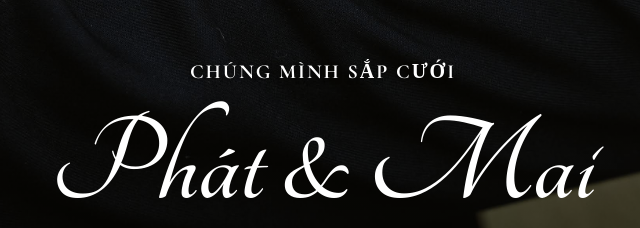
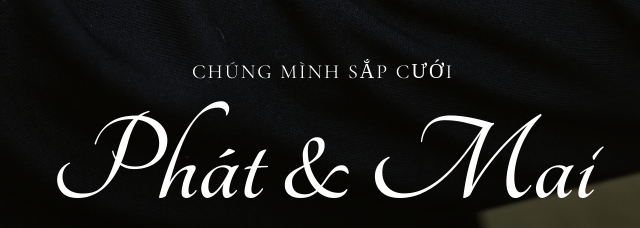
Before and after one commit to npvinhphat/wedding, a plain HTML site: page index.html in a window 1280 px wide. Shown: the part 458-686 px from the top of the page, 317-957 px from the left. Drawn offline with nearby package versions, Linux system fonts and the light colour scheme; a web font is replaced by a local one.

Commit message:
change date

```diff
--- a/index.html
+++ b/index.html
@@ -100,15 +100,6 @@
         #lightbox-content { margin: auto; display: block; max-width: 80%; max-height: 80%; }
         #lightbox-close { position: absolute; top: 15px; right: 35px; color: #f1f1f1; font-size: 40px; font-weight: bold; transition: 0.3s; }
         #lightbox-close:hover, #lightbox-close:focus { color: #bbb; text-decoration: none; cursor: pointer; }
-
-        /* --- Form Elements --- */
-
-        /* Custom styles for wedding announcement text */
-        .letter-spacing-wider {
-            letter-spacing: 0.3em;
-            text-shadow: 0px 2px 4px rgba(0, 0, 0, 0.5);
-            font-family: 'Cormorant Garamond', serif;
-        }
     </style>
 </head>
 <body class="antialiased">
@@ -136,7 +127,7 @@
         <!-- Hero Section -->
         <section class="hero-section h-screen flex flex-col justify-end items-center text-white text-center p-8 pb-24">
             <div class="reveal">
-                <p class="text-xl tracking-widest uppercase font-bold letter-spacing-wider" data-translate-key="gettingMarried">We are getting married</p>
+                <p class="text-xl tracking-widest uppercase" data-translate-key="gettingMarried">We are getting married</p>
                 <h1 class="font-tangerine text-8xl md:text-9xl my-4">Phát & Mai</h1>
             </div>
             <div class="absolute bottom-10 animate-bounce safari-scroll-fix">
@@ -493,7 +484,7 @@
                 confirmAttendance: "Confirm Your Attendance",
                 // RSVP
                 rsvpTitle: "Kindly Respond",
-                rsvpDeadline: "Please RSVP by July 15, 2025. You can update your response anytime.",
+                rsvpDeadline: "Please RSVP by July 1, 2025. You can update your response anytime.",
                 nameLabel: "Full Name(s)",
                 attendingLabel: "Will you be attending?",
                 attendingYes: "Joyfully Accepts",
@@ -549,7 +540,7 @@
                 confirmAttendance: "Xác nhận tham dự lễ cưới",
                 // RSVP
                 rsvpTitle: "Vui Lòng Phản Hồi",
-                rsvpDeadline: "Hãy phản hồi trước ngày 15/07/2025. Bạn có thể cập nhật phản hồi của mình bất cứ lúc nào.",
+                rsvpDeadline: "Hãy phản hồi trước ngày 01/07/2025. Bạn có thể cập nhật phản hồi của mình bất cứ lúc nào.",
                 nameLabel: "Họ Tên",
                 attendingLabel: "Bạn sẽ tham dự chứ?",
                 attendingYes: "Hân Hạnh Tham Dự",
```
